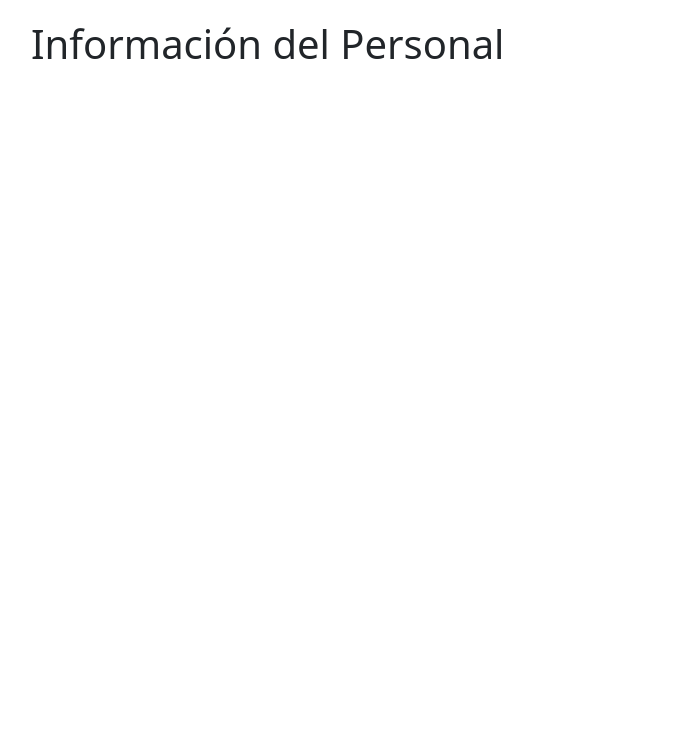
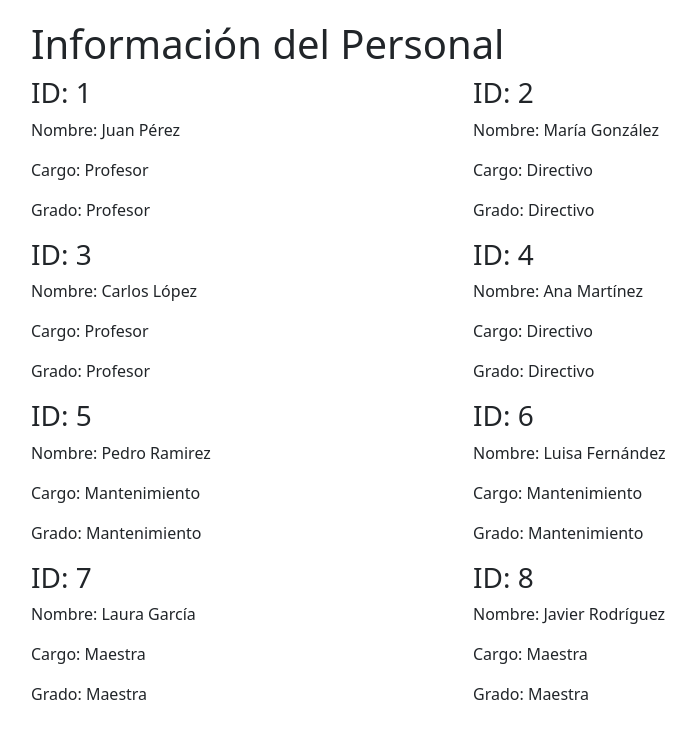
Before and after one commit to BelenRamos/GestionDeProyecto-PF-Ramos, a plain HTML site: page views/personal.html in a window 1280 px wide. Shown: the whole page, without its empty margins (179-875 px from the left). Drawn offline with Linux system fonts and the light colour scheme; no server answers.

Commit message:
arreglo conexion json

```diff
--- a/js/personalS.js
+++ b/js/personalS.js
@@ -1,5 +1,5 @@
 // Obtener los datos de profesores desde el archivo JSON local
-fetch('personal.json')
+fetch('../personal.json')
   .then(response => {
     if (!response.ok) {
       throw new Error('Error al obtener los datos');
```
Also changed, not shown: index.html (+0 -3 lines).
